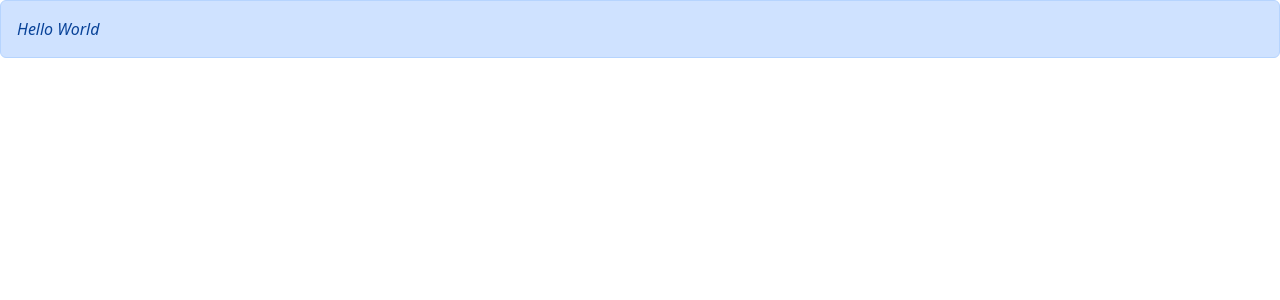
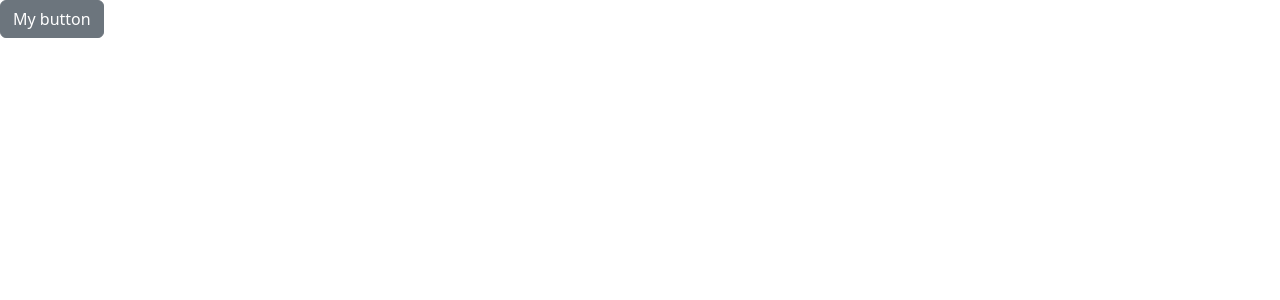
Before and after one commit to rashmi-trivium/SampleReactTest, a React (Vite) app: page / in a window 1280 px wide. Shown: the top 300 px of the page. Built offline with nearby package versions, Linux system fonts and the light colour scheme.

Commit message:
add dynamic button and show/hide alert on click

```diff
--- a/src/App.tsx
+++ b/src/App.tsx
@@ -1,5 +1,7 @@
+import { useState } from "react";
 import "./App.css";
 import Alert from "./components/Alert";
+import Button from "./components/Button";
 // import Footer from "./components/Footer";
 // import Header from "./components/Header";
 // import ListGroup from "./components/ListGroup";
@@ -11,6 +13,7 @@
   //   "Palace of Illusions",
   //   "Pachinko",
   // ];
+  const [alertVisible, setAlertVisibility] = useState(false);
 
   return (
     // <div>
@@ -24,9 +27,17 @@
     //   />
     //   <Footer />
     // </div>
-    <Alert>
-      <i>Hello World</i>
-    </Alert>
+    <>
+      {alertVisible && (
+        <Alert onClose={() => setAlertVisibility(false)}>
+          <i>Button clicked!</i>
+        </Alert>
+      )}
+
+      <Button color="secondary" onClick={() => setAlertVisibility(true)}>
+        My button
+      </Button>
+    </>
   );
 }
 
--- a/src/components/Alert.tsx
+++ b/src/components/Alert.tsx
@@ -2,10 +2,22 @@
 
 interface Props {
   children: ReactNode;
+  onClose: () => void;
 }
 
-const Alert = ({ children }: Props) => {
-  return <div className="alert alert-primary">{children}</div>;
+const Alert = ({ children, onClose }: Props) => {
+  return (
+    <div className="alert alert-primary alert-dismissable">
+      {children}
+      <button
+        type="button"
+        className="btn-close"
+        data-bs-dismiss="alert"
+        aria-label="Close"
+        onClick={onClose}
+      ></button>
+    </div>
+  );
 };
 
 export default Alert;
--- /dev/null
+++ b/src/components/Button.tsx
@@ -0,0 +1,15 @@
+interface Props {
+  children: string;
+  color: "primary" | "secondary" | "danger" | "success" | "warning";
+  onClick: () => void;
+}
+
+const Button = ({ children, color, onClick }: Props) => {
+  return (
+    <button className={"btn btn-" + color} onClick={onClick}>
+      {children}
+    </button>
+  );
+};
+
+export default Button;
```
